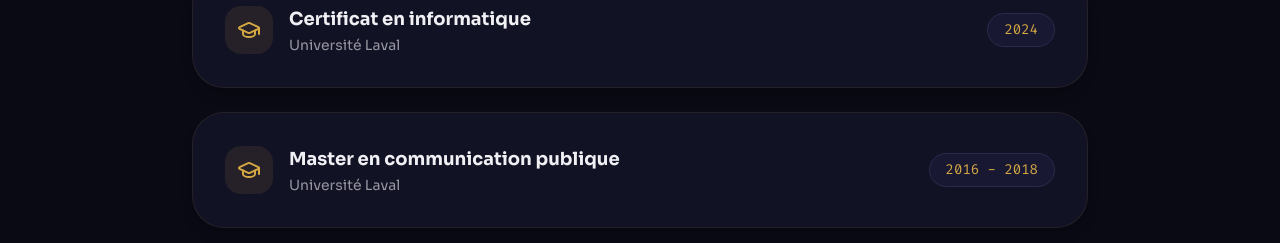
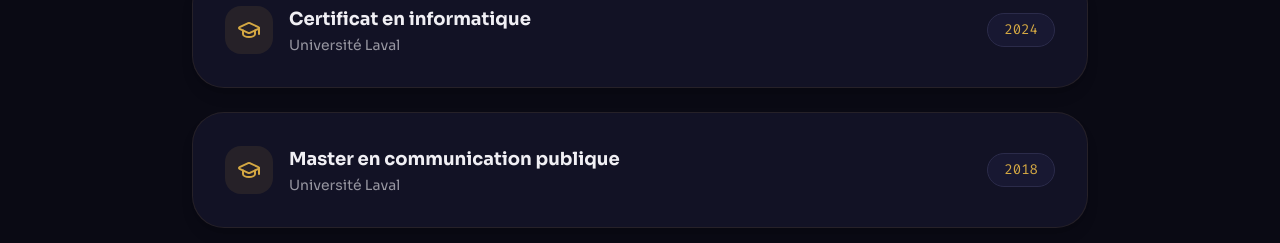
Before and after one commit to kekelhy/CV_Antigravity, a React (Vite) app: page / in a window 1280 px wide. Shown: the part 3973-4216 px from the top of the page. Built offline with nearby package versions, Linux system fonts and the light colour scheme.

Commit message:
chore: change master's degree graduation year from 2016-2018 to 2018

```diff
--- a/src/App.jsx
+++ b/src/App.jsx
@@ -622,7 +622,7 @@ export default function App() {
                 </div>
               </div>
               <span className="mt-4 md:mt-0 font-mono text-sm px-4 py-1.5 rounded-full bg-[#181832] border border-[#2B2B4A] text-accent">
-                2016 - 2018
+                2018
               </span>
             </div>
 
```
